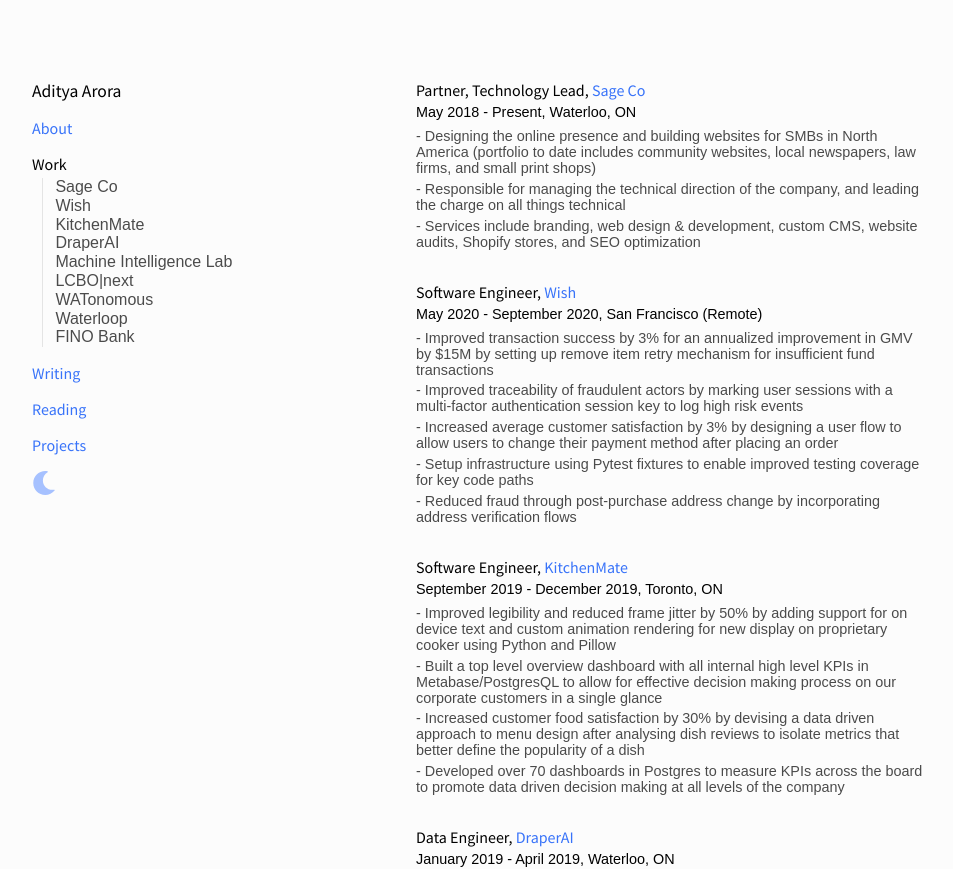
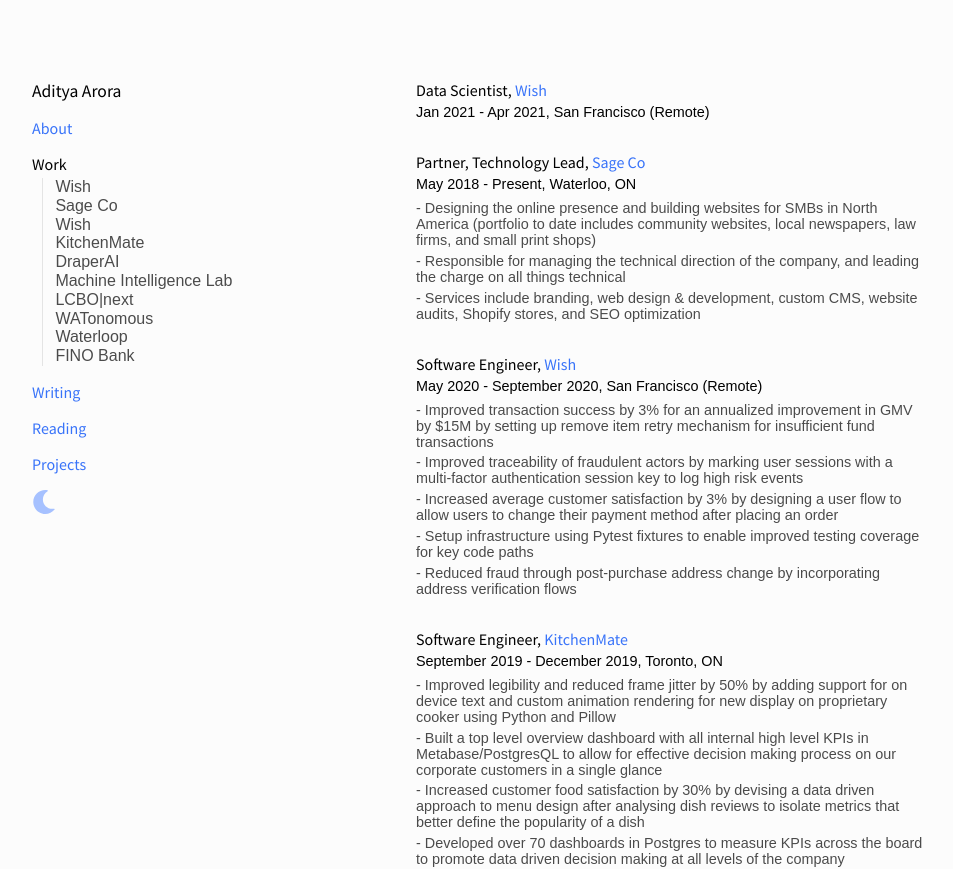
Before and after one commit to arora-aditya/arora-aditya.github.io, a React (Create React App) app: page /work in a window 1280 px wide. Shown: the top 869 px of the page, without its empty margins (96-1049 px from the left). Built offline with nearby package versions, Linux system fonts and the light colour scheme; no server answers; a web font is replaced by a local one.

Commit message:
add next term, fix bio

```diff
--- a/src/assets/data/experience.json
+++ b/src/assets/data/experience.json
@@ -1,4 +1,14 @@
 [
+  {
+    "company_name": "Wish",
+    "company_website": "https://wish.com",
+    "title": "Data Scientist",
+    "timeline": "Jan 2021 - Apr 2021",
+    "location": "San Francisco (Remote)",
+    "points": [
+    ]
+  },
+
   {
     "company_name": "Sage Co",
     "company_website": "https://thesage.co",
--- a/src/assets/index.tsx
+++ b/src/assets/index.tsx
@@ -16,7 +16,7 @@
 import whizzit from './images/projects/whizzitLogoVertical.png';
 import slackr from './images/projects/slackr.png';
 
-import me from './images/me.jpeg'
+import me from './images/me.webp'
 
 const ExperienceAssets:{ [company_name: string] : string; } = {
   "Wish": wish,
--- a/src/pages/home/index.tsx
+++ b/src/pages/home/index.tsx
@@ -4,7 +4,7 @@
 import {me} from '../../assets';
 
 const about_me = [
-  <p>I'm a Software Developer based in Waterloo, Canada. Currently I work at <a className="highlight" href="https://wish.com" target="_blank" rel="noopener noreferrer">Wish</a> as a Software Developer on the Product Payments Team. In my free time, I help run a design agency <a className="highlight" href="https://thesage.co" target="_blank" rel="noopener noreferrer">Sage Co</a> to help develop websites and brand identities for small businesses.</p>,
+  <p>I'm a Software Developer based in Waterloo, Canada. Over last summer I worked at <a className="highlight" href="https://wish.com" target="_blank" rel="noopener noreferrer">Wish</a> as a Software Developer on the Product Payments Team. In my free time, I help run a design agency <a className="highlight" href="https://thesage.co" target="_blank" rel="noopener noreferrer">Sage Co</a> to help develop websites and brand identities for small businesses.</p>,
   <p>I have previously worked as a Software Engineer at <a href="https://kitchenmate.com/" className="highlight" target="_blank"  rel="noopener noreferrer">KitchenMate</a> doing Data Science and Embedded Systems, as a Data Engineer at <a href="https://draper.ai/" className="highlight" target="_blank"  rel="noopener noreferrer">DraperAI</a> building smart tools for Amazon Ads and as an Undergraduate Research Assistant under <a href="https://uwaterloo.ca/electrical-computer-engineering/about/people/karray" className="highlight" target="_blank" rel="noopener noreferrer">Prof. Fakhri Karray</a> to build intelligents bot for customers at Canada's most popular grocery chain to make it easier to find what they need.</p>,
   <p>Eight months out of twelve, I study Computer Engineering at the University of Waterloo, and expect to graduate early 2022.</p>,
   <p>I'm always looking for my next opportunity, so feel free to reach out to me if you want to chat or have any questions!</p>
```
Also changed, not shown: src/assets/images/me.webp (added), 1 other file (tests, documents, lock files or other folders).
